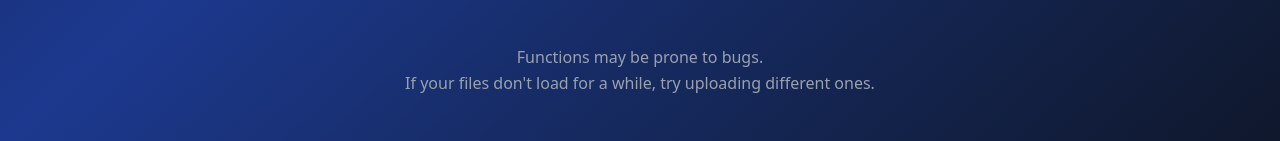
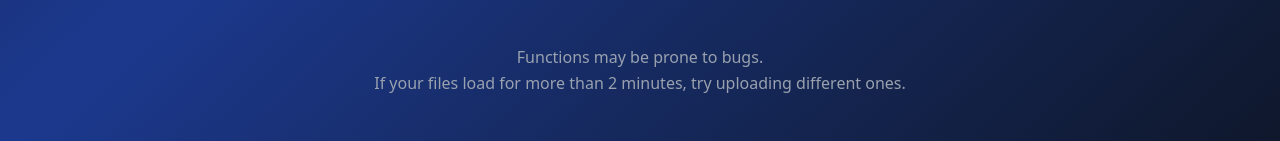
Before and after one commit to ChetanGorantla/DetectFX, a React (Vite) app: page /dashboard in a window 1280 px wide. Shown: the part 1036-1177 px from the top of the page. Built offline with nearby package versions, Linux system fonts and the light colour scheme; no server answers.

Commit message:
analytics

```diff
--- a/package.json
+++ b/package.json
@@ -14,6 +14,7 @@
     "@supabase/supabase-js": "^2.50.3",
     "@tailwindcss/cli": "^4.1.11",
     "@tailwindcss/vite": "^4.1.11",
+    "@vercel/analytics": "^1.5.0",
     "lucide-react": "^0.525.0",
     "papaparse": "^5.5.3",
     "react": "^19.1.0",
--- a/src/App.tsx
+++ b/src/App.tsx
@@ -5,7 +5,7 @@ import Auth2 from './Auth2';
 import {supabase} from './supabase-client';
 import TabComponent from './TabComponent';
 import LandingPage from './LandingPage';
-
+import { Analytics } from "@vercel/analytics/next"
 
 
 function App() {
@@ -36,7 +36,8 @@ function App() {
   }, []);
 
   return (
-    <div>
+    <>
+
       <Router>
         <Routes>
           <Route path="/" element={<LandingPage />} />
@@ -46,8 +47,9 @@ function App() {
           {/* Add more routes as needed */}
         </Routes>
       </Router>
+      <Analytics/>
 
-    </div>
+    </>
   )
 }
 
--- a/src/TabComponent.tsx
+++ b/src/TabComponent.tsx
@@ -218,7 +218,7 @@ const TabComponent: React.FC = () => {
         <div className="max-w-7xl mx-auto text-center">
           <div className="text-gray-400 mx-auto leading-relaxed">
             <p>Functions may be prone to bugs.</p>
-            <p>If your files don't load for a while, try uploading different ones.</p>
+            <p>If your files load for more than 2 minutes, try uploading different ones.</p>
           </div>
         </div>
       </footer>
```
Also changed, not shown: 1 other file (tests, documents, lock files or other folders).
